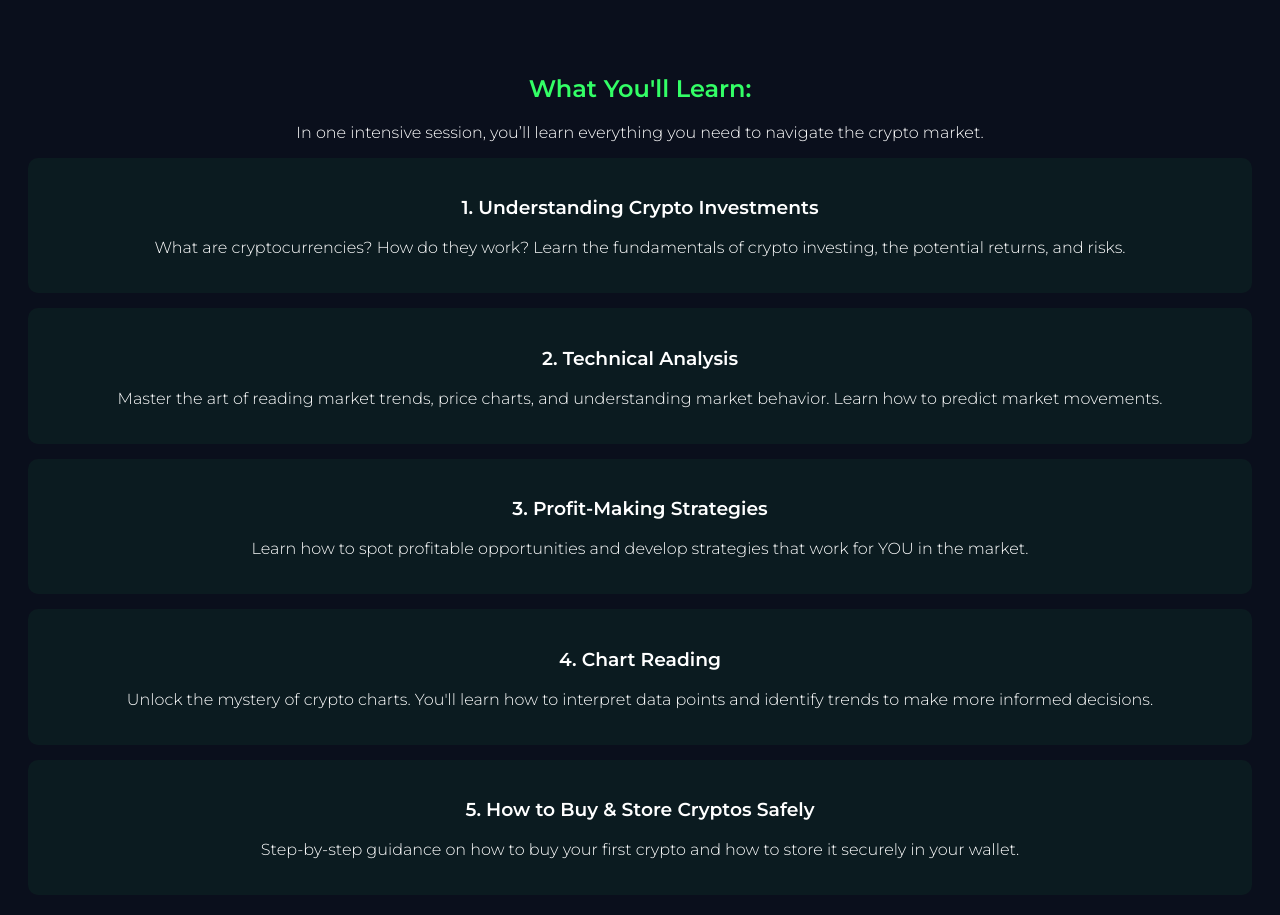
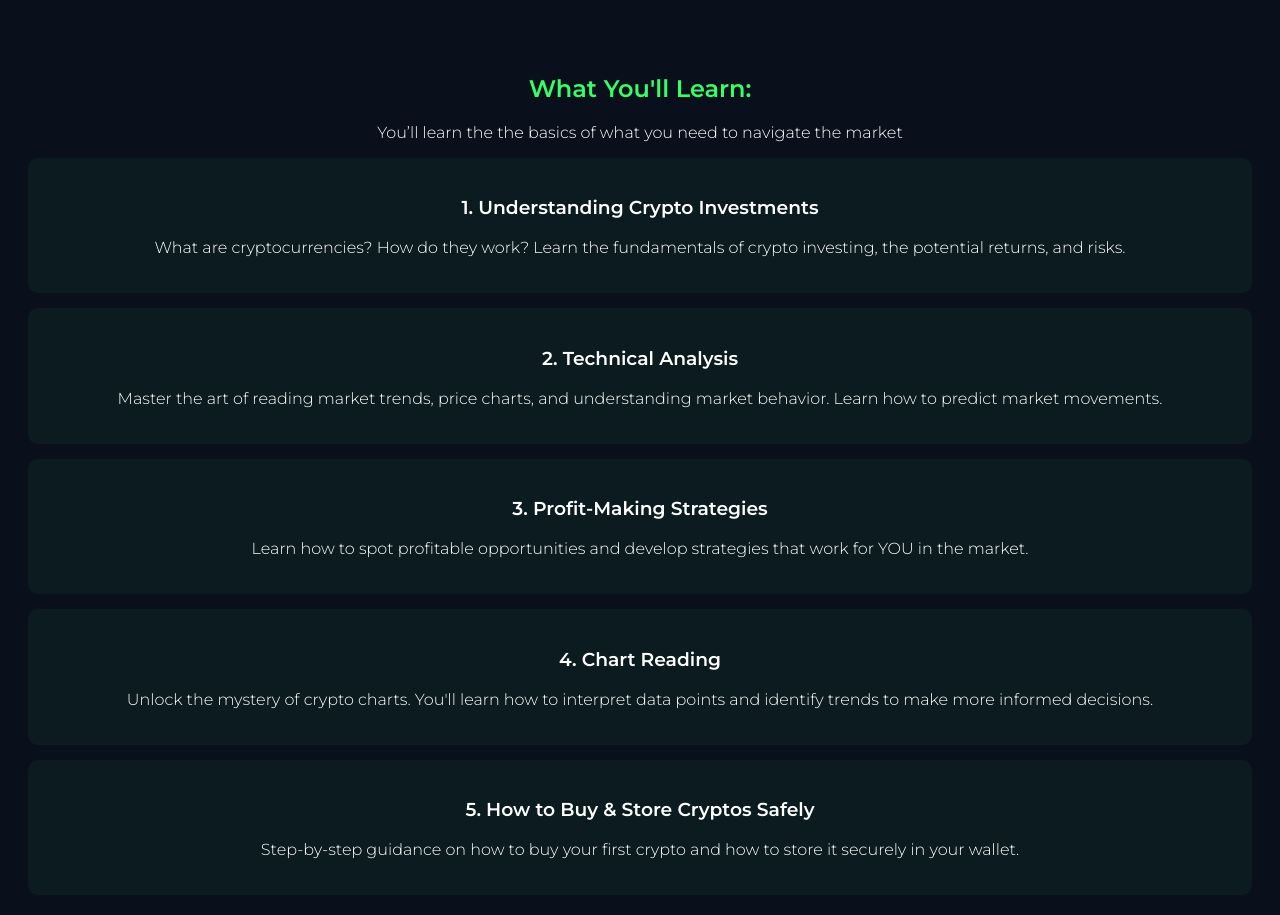
Before and after one commit to thompsongboyega2019/investors_den, a plain HTML site: page crypto-mastery/index.html in a window 1280 px wide. Shown: the part 1840-2755 px from the top of the page. Drawn offline with Linux system fonts and the light colour scheme; grey boxes are pictures that could not be loaded.

Commit message:
Corrected a line of text in What You'll learn Session

```diff
--- a/crypto-mastery/index.html
+++ b/crypto-mastery/index.html
@@ -386,7 +386,7 @@ fbq('track', 'PageView');
 
         <div class="steps-section">
             <h2>What You'll Learn:</h2>
-            <p>In one intensive session, you’ll learn everything you need to navigate the crypto market.</p>
+            <p>You’ll learn the the basics of what you need to navigate the market</p>
             <div class="step-card">
                 <h3>1. Understanding Crypto Investments</h3>
                 <p>What are cryptocurrencies? How do they work? Learn the fundamentals of crypto investing, the potential returns, and risks.</p>
```
